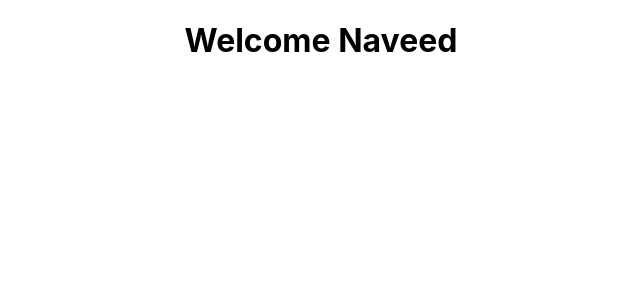
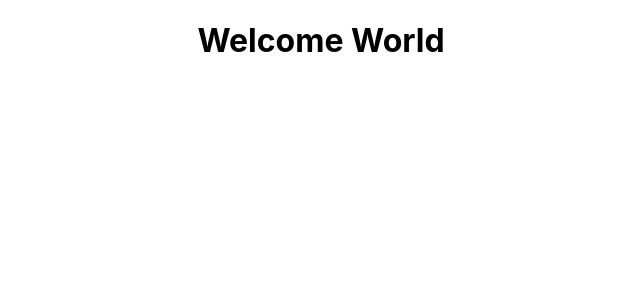
Before and after one commit to NaveedAhmed86/Project-react-001, a React (Create React App) app: page / in a window 1280 px wide. Shown: the top 300 px of the page, without its empty margins (319-959 px from the left). Built offline with nearby package versions, Linux system fonts and the light colour scheme.

Commit message:
updated display message

```diff
--- a/src/App.js
+++ b/src/App.js
@@ -8,7 +8,7 @@ function App() {
 
     <div className="App">
 
-     <h1>Welcome Naveed</h1>
+     <h1>Welcome World</h1>
 
 
     </div>
```
